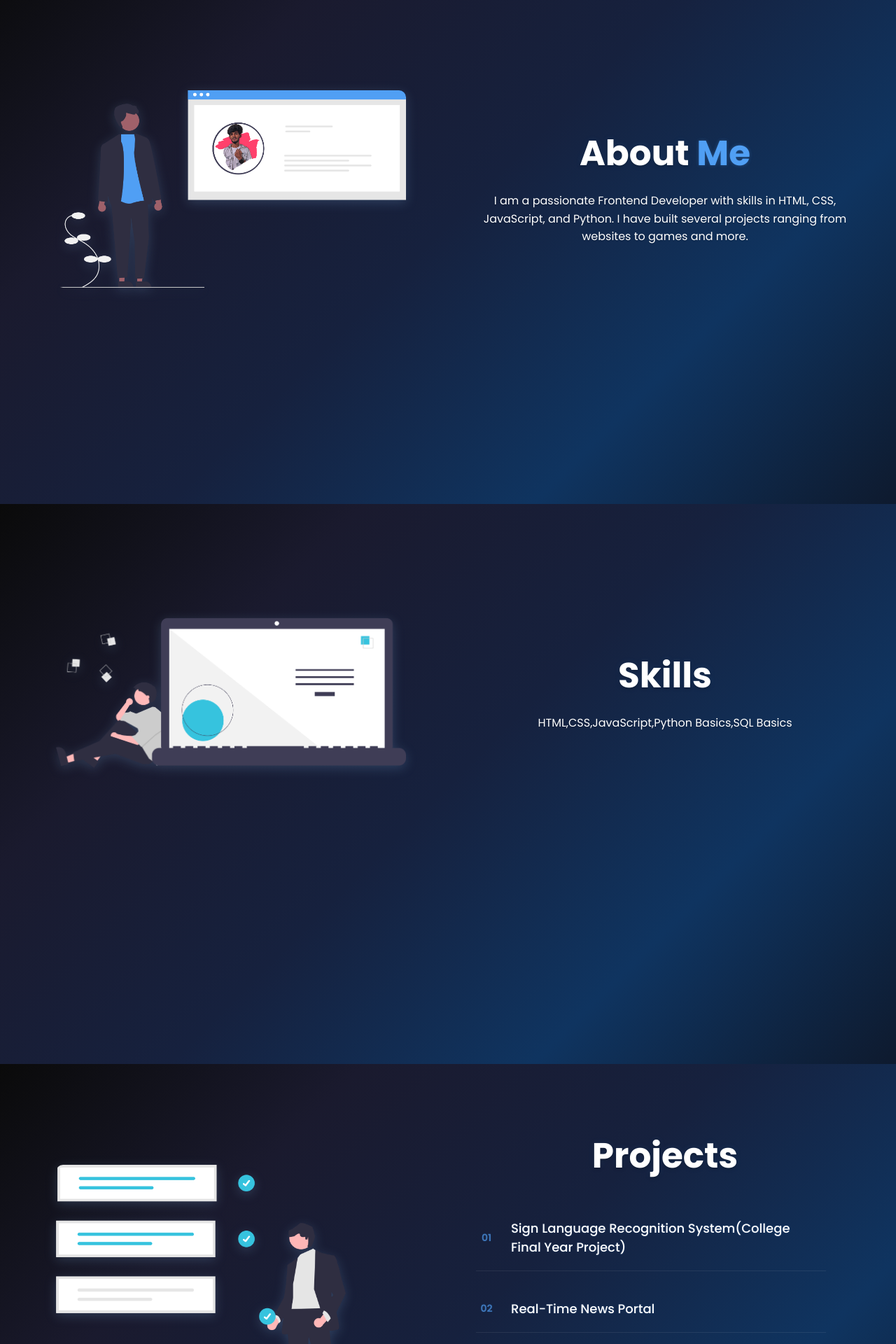
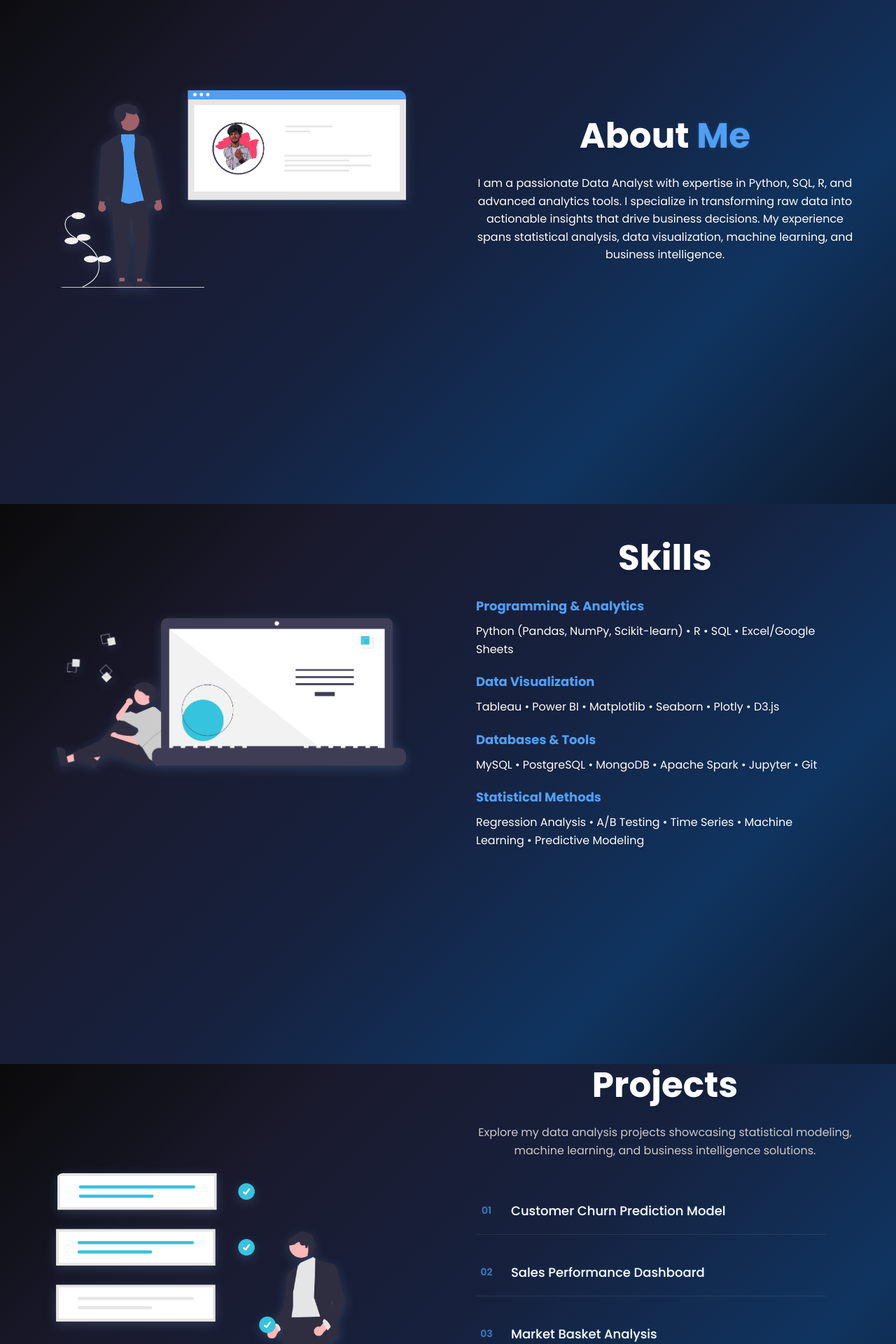
Before and after one commit to Arul-DevX/Personal_portfolio, a React (Vite) app: page / in a window 1280 px wide. Shown: the part 880-2800 px from the top of the page at 70% size. Built offline with nearby package versions, Linux system fonts and the light colour scheme; the HTML template or start-up script is replaced by a standard one.

Commit message:
Transform Portfolio for Data Analyst

```diff
--- a/index.html
+++ b/index.html
@@ -5,7 +5,7 @@
     <link rel="icon" type="image/svg+xml" href="/vite.svg" />
     <meta name="viewport" content="width=device-width, initial-scale=1.0" />
     <link rel="icon" type="image/png" href="src/images/logo1.png" />
-    <title>Arul Portfolio</title>
+    <title>Arul - Data Analyst Portfolio</title>
   </head>
   <body>
     <div id="root"></div>
--- a/src/components/About.jsx
+++ b/src/components/About.jsx
@@ -19,8 +19,9 @@ const About = () => {
         <div className="col1 animate-on-scroll fade-in-right">
           <h2>About <label>Me</label></h2>
           <p>
-            I am a passionate Frontend Developer with skills in HTML, CSS, JavaScript, and Python.
-            I have built several projects ranging from websites to games and more.
+            I am a passionate Data Analyst with expertise in Python, SQL, R, and advanced analytics tools.
+            I specialize in transforming raw data into actionable insights that drive business decisions.
+            My experience spans statistical analysis, data visualization, machine learning, and business intelligence.
           </p>
         </div>
       </div>
--- a/src/components/Contact.jsx
+++ b/src/components/Contact.jsx
@@ -18,6 +18,9 @@ const Contact = () => {
         </div>
         <div className="col1 animate-on-scroll fade-in-right">
           <h2>Contact <label>Me</label></h2>
+          <p style={{ marginBottom: '20px', color: '#ccc' }}>
+            Let's discuss how data-driven insights can transform your business decisions.
+          </p>
           <p>
             Email: <a href="mailto:arulraman77@gmail.com" className="btn">
               arulraman77@gmail.com
@@ -34,6 +37,16 @@ const Contact = () => {
               Arul R
             </a>
           </p>
+          <p>
+            Portfolio: <a
+              href="https://github.com/Arul-DevX"
+              className="btn"
+              target="_blank"
+              rel="noopener noreferrer"
+            >
+              GitHub Analytics Projects
+            </a>
+          </p>
         </div>
       </div>
     </div>
--- a/src/components/Footer.jsx
+++ b/src/components/Footer.jsx
@@ -3,7 +3,7 @@ import React from 'react'
 const Footer = () => {
   return (
     <footer>
-      <p>&copy; 2024 Arul. All rights reserved.</p>
+      <p>&copy; 2024 Arul - Data Analyst. Transforming data into insights.</p>
     </footer>
   )
 }
--- a/src/components/Home.jsx
+++ b/src/components/Home.jsx
@@ -7,7 +7,7 @@ const Home = () => {
   const [isErasing, setIsErasing] = useState(false)
   const [index, setIndex] = useState(0)
 
-  const text = "I'm Arul"
+  const text = "I'm a Data Analyst"
   const typingSpeed = 150
   const erasingSpeed = 100
   const delay = 2000
@@ -46,9 +46,9 @@ const Home = () => {
         <div className="col1 animate-on-scroll fade-in-left">
           <h2><label>Hello, </label></h2>
           <h2>{typedText} <span className="cursor">|</span></h2>
-          <p>Frontend Developer | Python Programmer | Problem Solver</p>
+          <p>Data Analyst | Python & SQL Expert | Business Intelligence Specialist</p>
           <button className="click" onClick={handleViewWork}>
-            View My Work &rarr;
+            View My Analytics Projects &rarr;
           </button>
         </div>
         <div className="col1 animate-on-scroll fade-in-right">
--- a/src/components/Projects.jsx
+++ b/src/components/Projects.jsx
@@ -5,23 +5,33 @@ import projectComplete from '/src/images/project_complete.png';
 const Projects = () => {
   const projects = [
     {
-      title: "Sign Language Recognition System(College Final Year Project)",
-      link: "https://github.com/Arul-DevX/text_and_voice_to_isl",
+      title: "Customer Churn Prediction Model",
+      link: "https://github.com/Arul-DevX/customer-churn-analysis",
       isExternal: true
     },
     {
-      title: "Real-Time News Portal",
-      link: "https://newsweb-prkuhrwxypz25uxetdk8f.streamlit.app/",
+      title: "Sales Performance Dashboard",
+      link: "https://public.tableau.com/app/profile/arul.analyst/viz/SalesDashboard",
       isExternal: true
     },
     {
-      title: "AI Assistant HUB",
-      link: "https://arul-devx.github.io/Ai_service_web/",
+      title: "Market Basket Analysis",
+      link: "https://github.com/Arul-DevX/market-basket-analysis",
       isExternal: true
     },
     {
-      title: "Weather App",
-      link: "https://arul-devx.github.io/Web_Weather_App/",
+      title: "Financial Time Series Forecasting",
+      link: "https://github.com/Arul-DevX/financial-forecasting",
+      isExternal: true
+    },
+    {
+      title: "A/B Testing Framework",
+      link: "https://github.com/Arul-DevX/ab-testing-framework",
+      isExternal: true
+    },
+    {
+      title: "COVID-19 Data Analysis Dashboard",
+      link: "https://covid-analytics-dashboard.streamlit.app/",
       isExternal: true
     }
   ]
@@ -41,6 +51,10 @@ const Projects = () => {
         </div>
         <div className="col1 animate-on-scroll fade-in-right">
           <h2>Projects</h2>
+          <p style={{ marginBottom: '30px', color: '#ccc' }}>
+            Explore my data analysis projects showcasing statistical modeling,
+            machine learning, and business intelligence solutions.
+          </p>
           <div className="projects-list">
             {projects.map((project, index) => (
               <div
--- a/src/components/Skills.jsx
+++ b/src/components/Skills.jsx
@@ -18,7 +18,24 @@ const Skills = () => {
         </div>
         <div className="col1 animate-on-scroll fade-in-right">
           <h2>Skills</h2>
-          <p>HTML,CSS,JavaScript,Python Basics,SQL Basics</p>
+          <div style={{ textAlign: 'left', maxWidth: '500px' }}>
+            <div style={{ marginBottom: '20px' }}>
+              <h3 style={{ color: '#509ff4', fontSize: '18px', marginBottom: '10px' }}>Programming & Analytics</h3>
+              <p>Python (Pandas, NumPy, Scikit-learn) • R • SQL • Excel/Google Sheets</p>
+            </div>
+            <div style={{ marginBottom: '20px' }}>
+              <h3 style={{ color: '#509ff4', fontSize: '18px', marginBottom: '10px' }}>Data Visualization</h3>
+              <p>Tableau • Power BI • Matplotlib • Seaborn • Plotly • D3.js</p>
+            </div>
+            <div style={{ marginBottom: '20px' }}>
+              <h3 style={{ color: '#509ff4', fontSize: '18px', marginBottom: '10px' }}>Databases & Tools</h3>
+              <p>MySQL • PostgreSQL • MongoDB • Apache Spark • Jupyter • Git</p>
+            </div>
+            <div>
+              <h3 style={{ color: '#509ff4', fontSize: '18px', marginBottom: '10px' }}>Statistical Methods</h3>
+              <p>Regression Analysis • A/B Testing • Time Series • Machine Learning • Predictive Modeling</p>
+            </div>
+          </div>
         </div>
       </div>
     </div>
```
Also changed, not shown: 1 other file (tests, documents, lock files or other folders).
